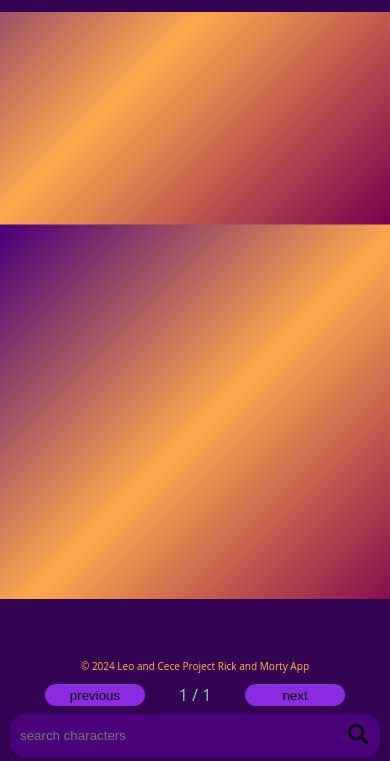
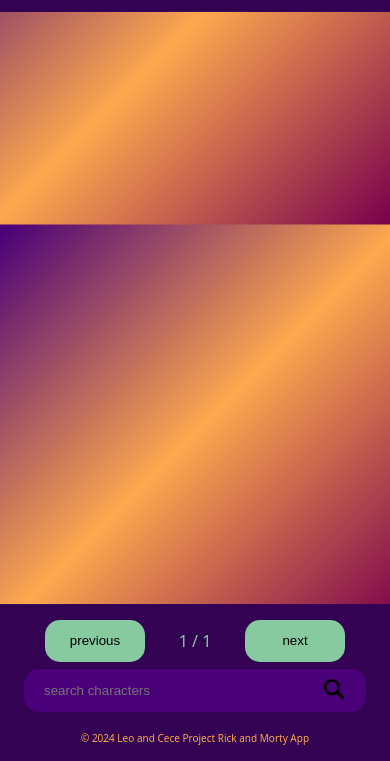
Before and after one commit to cc-co-code/leo-cece-ricky-and-morty, a website with bundled scripts: page index.html in a window 390 px wide. Shown: the part 83-844 px from the top of the page. Built offline with nearby package versions, Linux system fonts and the light colour scheme; no server answers; files whose address does not match are found by name.

Commit message:
fix styling errors for responsiveness

```diff
--- a/components/card/card.css
+++ b/components/card/card.css
@@ -8,7 +8,7 @@
 }
 
 .card {
-  width: 380px;
+  width: 360px;
   background-color: var(--background-color-primary);
   margin:1em;
   border-radius:20px;
@@ -57,7 +57,8 @@ li {
 
   .card:hover{
     box-shadow: var(--color-black) 0px 5px 15px;
-    background-color: var(--accent-color-secondary);
+    background-color: var(--background-color-secondary);
+    color: var(--color-secondary);
     transform: scale(1.02) translateY(-8px);
   }
 
--- a/components/nav-button/nav-button.css
+++ b/components/nav-button/nav-button.css
@@ -1,12 +1,12 @@
 .button {
-  background-color: blueviolet;
+  background-color: var(--background-color-secondary);
   border: none;
   border-radius: 15px;
   transition: background-color 0.3s ease, transform 0.3s ease;
 }
 
 .button:hover {
-  background-color: var(--color-secondary);
+  background-color: var(--accent-color-secondary);
   transform: scale(1.1);
   animation: rubberBand 1s ease;
   animation-delay: 0.1s;
--- a/components/nav-pagination/nav-pagination.css
+++ b/components/nav-pagination/nav-pagination.css
@@ -1,15 +1,26 @@
 .navigation {
-  grid-column: 1 / 2;
-  justify-self: start;
+  grid-column: 1 / 1;
+  justify-self: center;
   position: relative;
   height: 30px;
   display: grid;
   grid-template-columns: 100px 100px 100px;
+  order:1;
 }
 
 .navigation__pagination {
   display: grid;
-  place-items: center;
-  z-index: 2;
+  justify-content: center;
+  z-index:2;
+  width: 100%;
+  padding: 10px 0;
   color: var(--color-primary);
 }
+
+@media(min-width:700px) {
+  .navigation {
+    justify-self: start;
+    height: 40px;
+    grid-template-columns: 120px 100px 120px;
+  }
+}
--- a/components/search-bar/search-bar.css
+++ b/components/search-bar/search-bar.css
@@ -1,21 +1,23 @@
 .search-bar-container {
   width: 100%;
+  order:2;
+  position:relative;
 }
 
 .search-bar {
   position: relative;
   padding: 10px 20px;
   background-color: var(--color-secondary);
+  color: var(---accent-color-primary);
   display: grid;
   grid-template-columns: 1fr 24px;
   border-radius: 15px;
-  margin: -60px;
 }
 
 .search-bar__input {
   background-color: transparent;
   border: none;
-  color: var(--color-primary);
+  color: var(---accent-color-primary);
 }
 
 .search-bar__button {
@@ -23,10 +25,11 @@
   background-color: transparent;
 }
 
-.search-bar__input:focus {
+.search-bar-container:hover {
   outline: none;
   box-shadow: 0 0 10px var(--color-primary);
   width: 100%;
+  border-radius: 15px;
 }
 
 .search-bar__icon {
--- a/index.html
+++ b/index.html
@@ -26,9 +26,7 @@
     </main>
 
     <footer data-js="footer">
-      <div class="search-bar-container"></div>
-      <nav class="navigation"></nav>
-      <p>© 2024 Leo and Cece Project Rick and Morty App</p>
+      <p class="credits">© 2024 Leo and Cece Project Rick and Morty App</p>
     </footer>
   </body>
 
--- a/styles.css
+++ b/styles.css
@@ -13,7 +13,7 @@
   --color-primary: #87caa0ff;
   --color-secondary: #4a0078;
   --accent-color-primary: #fda84eff;
-  --accent-color-secondary: #4a0078;
+  --accent-color-secondary: #01B4C6;
   --background-color-primary: #330252;
   --background-color-secondary: #87caa0ff;
   --color-white: #ffffff;
@@ -33,9 +33,21 @@ body {
   color: var(--color-primary);
   background: linear-gradient(135deg, #005233, #4a0078, #fda84eff, #78004d);
   background-size: 200% 200%;
+  animation: background-animation 10s ease infinite;
   -webkit-animation: background-animation 10s ease infinite;
   -moz-animation: background-animation 10s ease infinite;
-  animation: background-animation 10s ease infinite;
+}
+
+@keyframes background-animation {
+  0% {
+    background-position: 0% 50%;
+  }
+  50% {
+    background-position: 100% 50%;
+  }
+  100% {
+    background-position: 0% 50%;
+  }
 }
 
 @-webkit-keyframes background-animation {
@@ -51,18 +63,6 @@ body {
 }
 
 @-moz-keyframes background-animation {
-  0% {
-    background-position: 0% 50%;
-  }
-  50% {
-    background-position: 100% 50%;
-  }
-  100% {
-    background-position: 0% 50%;
-  }
-}
-
-@keyframes background-animation {
   0% {
     background-position: 0% 50%;
   }
@@ -114,29 +114,27 @@ main {
 }
 
 footer {
+  display: flex;
+  flex-direction: column;
+  align-items: center;
+  row-gap: 1.2em;
+  justify-content: space-between;
+  align-items: center;
+  align-content: center;
+  padding: 1em 1.5em;
   position: fixed;
   bottom: 0;
-  left: 0;
   width: 100%;
   background-color: var(--background-color-primary);
-  color: white;
-  display: grid;
-  grid-template-columns: 1fr auto 1fr;
-  align-items: center;
-  padding: 20px;
-  z-index: 10;
+  z-index: 1;
 }
 
-footer p {
-  grid-column: 3 / 4;
-  justify-self: end;
-  margin: 0;
+footer .credits {
+  text-align: center;
+  font-size: 10px;
   color: var(--accent-color-primary);
-  font-size: 14px;
-  text-align: right;
-  margin-top: 10px;
-  font-weight: normal;
-  line-height: 1.5;
+  margin-bottom: 0;
+  order:3;
 }
 
 @media (min-width: 700px) {
@@ -149,54 +147,30 @@ footer p {
   header h1 {
     font-size: 1.5rem;
   }
-}
 
-@media (max-width: 600px) {
   footer {
-    display: flex;
-    flex-direction: column;
+    position: fixed;
+    bottom: 0;
+    left: 0;
+    width: 100%;
+    background-color: var(--background-color-primary);
+    color: white;
+    display: grid;
+    grid-template-columns: 1fr 1fr 1fr;
+    column-gap:1em;
     align-items: center;
-    justify-content: space-between;
-    padding: 0px 10px;
-    position: fixed;
-    bottom: -26px;
-    width: 100%;
-    height: auto;
-    background-color: var(--background-color-primary);
-    z-index: 100;
-  }
-
-  footer p {
-    text-align: center;
-    font-size: 10px;
-    margin-top: 10px;
-    margin-bottom: 0;
-    width: 100%;
-  }
-
-  .search-bar {
-    grid-template-columns: 1fr 24px;
-    width: 100%;
-    margin: 10px 0;
-    padding: 10px;
-    position: relative;
+    padding: 20px;
     z-index: 1;
   }
 
-  .button {
-    width: 100%;
-    margin: 10px 0;
-  }
-
-  .navigation__pagination {
-    display: flex;
-    justify-content: center;
-    width: 100%;
-    padding: 10px 0;
-  }
-
-  .search-bar-container {
-    width: 100%;
-    margin-bottom: 20px;
+  footer .credits {
+    grid-column: 3 / 4;
+    justify-self: end;
+    margin: 0;
+    color: var(--accent-color-primary);
+    font-size: 14px;
+    text-align: right;
+    font-weight: normal;
+    line-height: 1.5;
   }
 }
```
